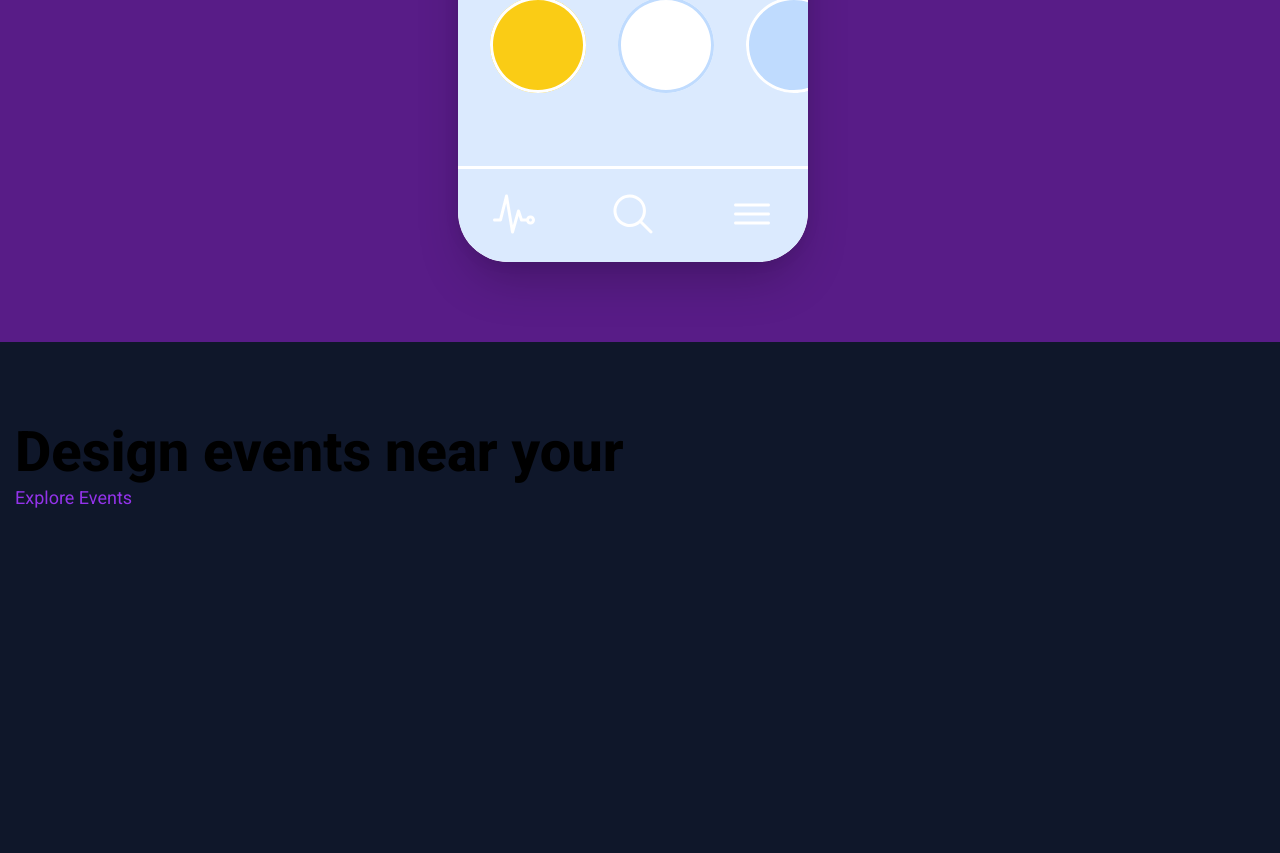
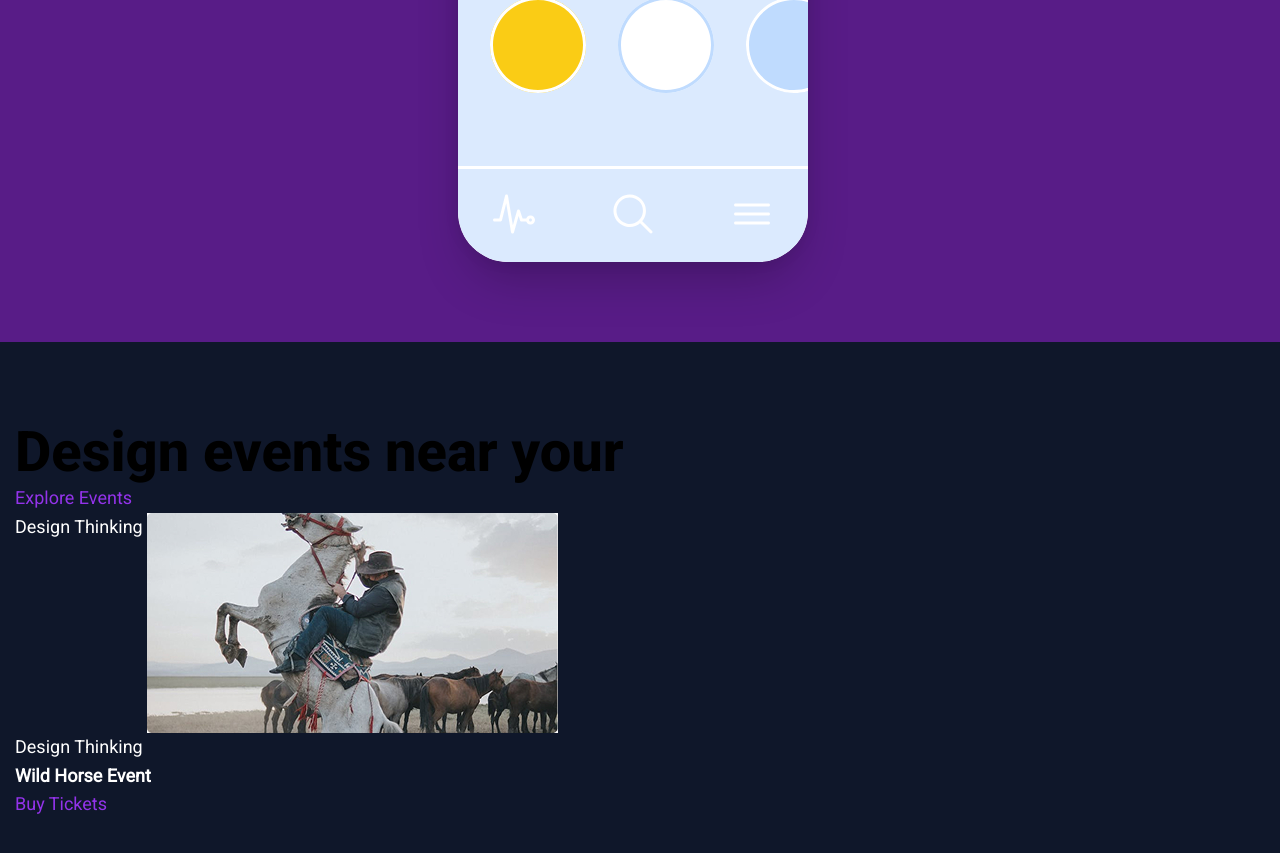
Before and after one commit to Vidiborets0012/weeb, a plain HTML site: page index.html in a window 1280 px wide. Shown: the part 4554-5407 px from the top of the page. Before the commit the page ends 5147 px from the top, so only its background shows below. Drawn offline with Linux system fonts and the light colour scheme.

Commit message:
add content and markup to the events__item block

```diff
--- a/index.html
+++ b/index.html
@@ -249,7 +249,21 @@
               <h2 class="events__title title title--black">Design events near your</h2>
               <a class="events__link link-event" href="#">Explore Events</a>
             </div>
-            <div class="events__items"></div>
+            <div class="events__items">
+              <article class="events__item item-event">
+                <a class="item-event__category" href="#"> Design Thinking </a>
+                <a class="item-event__link-image" href="#">
+                  <img class="item-event__image" src="images/events/events-01.jpg" alt="" />
+                </a>
+                <div class="item-event__body body-item-event">
+                  <a class="body-item-event__category" href="#">Design Thinking</a>
+                  <h4 class="body-item-event__title">
+                    <a class="body-item-event__link-title" href="#">Wild Horse Event</a>
+                  </h4>
+                  <a class="body-item-event__link link-event" href="#">Buy Tickets</a>
+                </div>
+              </article>
+            </div>
           </div>
         </section>
       </main>
```
